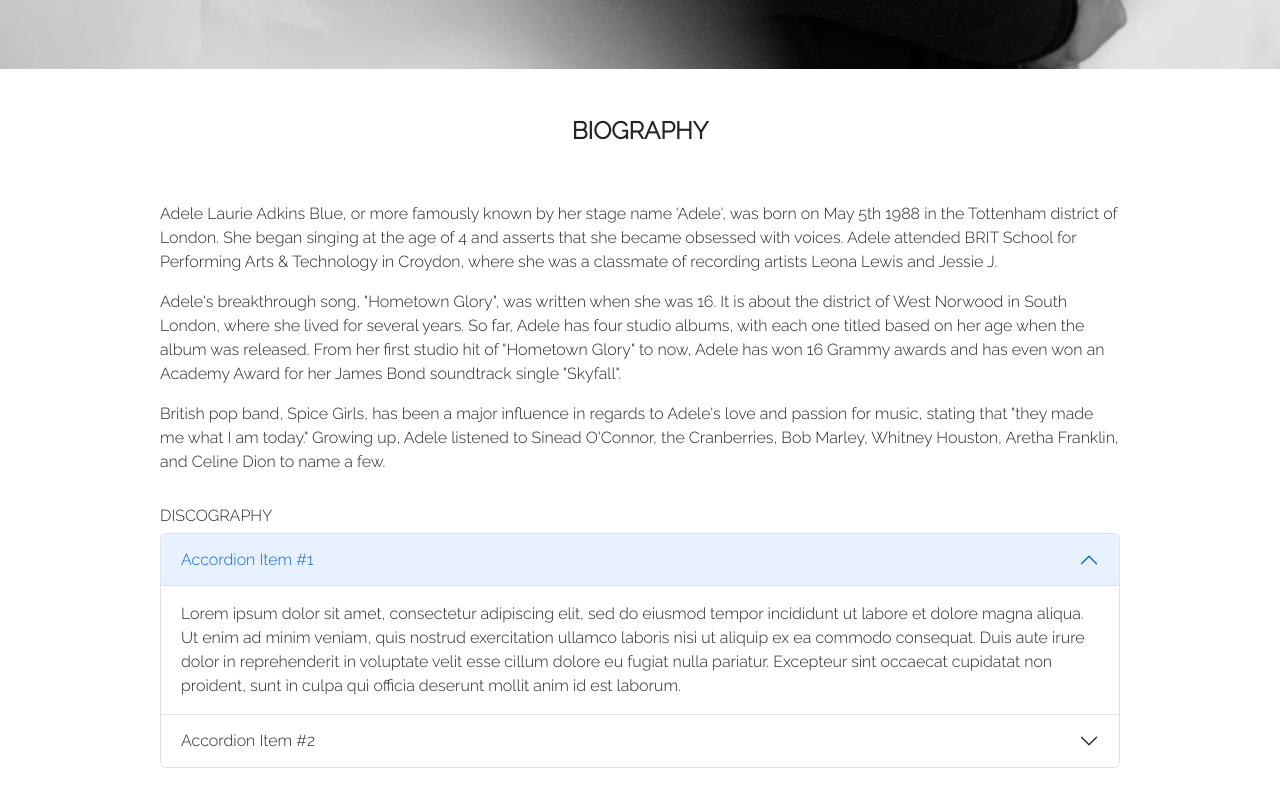
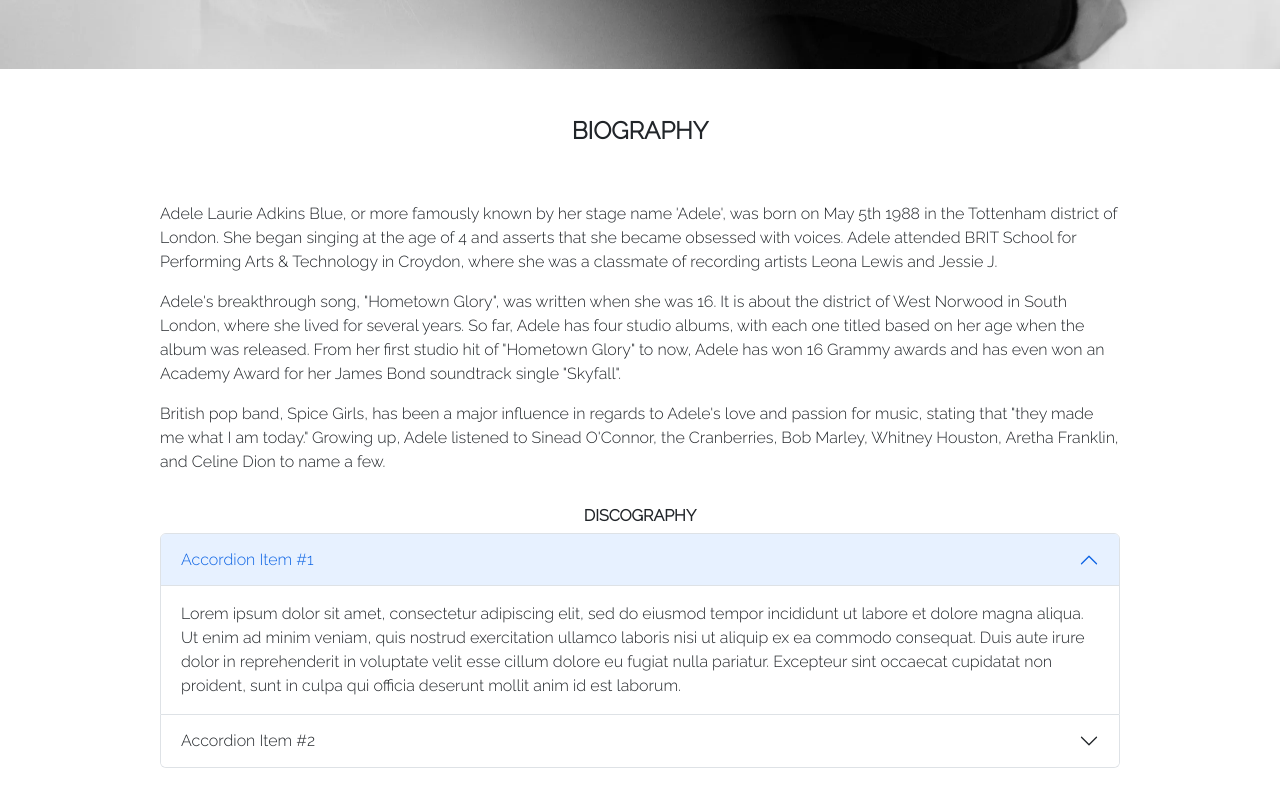
Before and after one commit to Raiza-D/all-about-adele, a React (Create React App) app: page / in a window 1280 px wide. Shown: the part 731-1531 px from the top of the page. Built offline with nearby package versions, Linux system fonts and the light colour scheme; a web font is replaced by a local one.

Commit message:
Center align text for h6 elem and make it bold.

```diff
--- a/src/components/Albums.jsx
+++ b/src/components/Albums.jsx
@@ -5,7 +5,7 @@
 export default function Albums() {
   return (
     <div className="albums-container">
-      <h6>DISCOGRAPHY</h6>
+      <h6 className="text-center fw-bold">DISCOGRAPHY</h6>
       <Accordion defaultActiveKey="0">
         <Accordion.Item eventKey="0">
           <Accordion.Header>Accordion Item #1</Accordion.Header>
```
